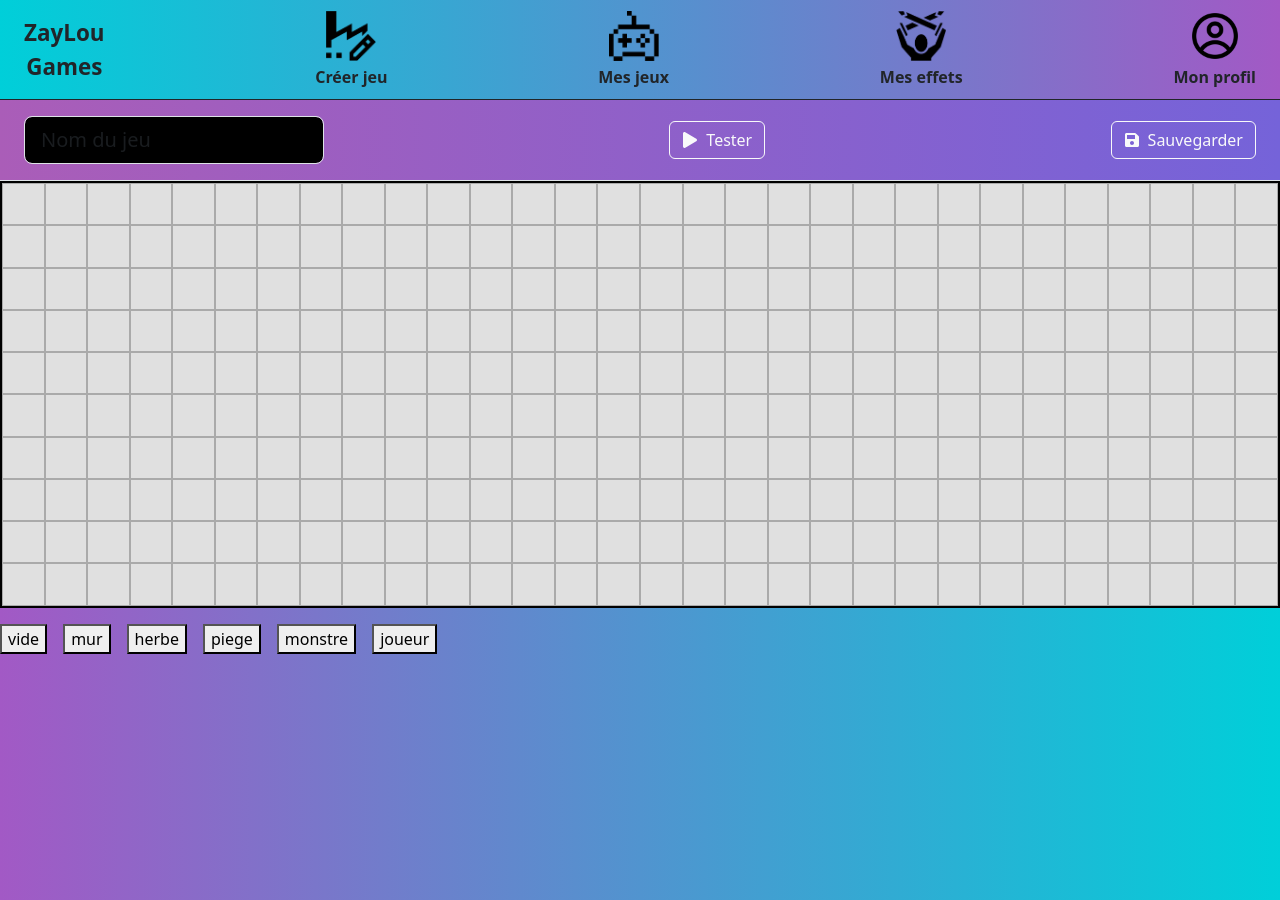
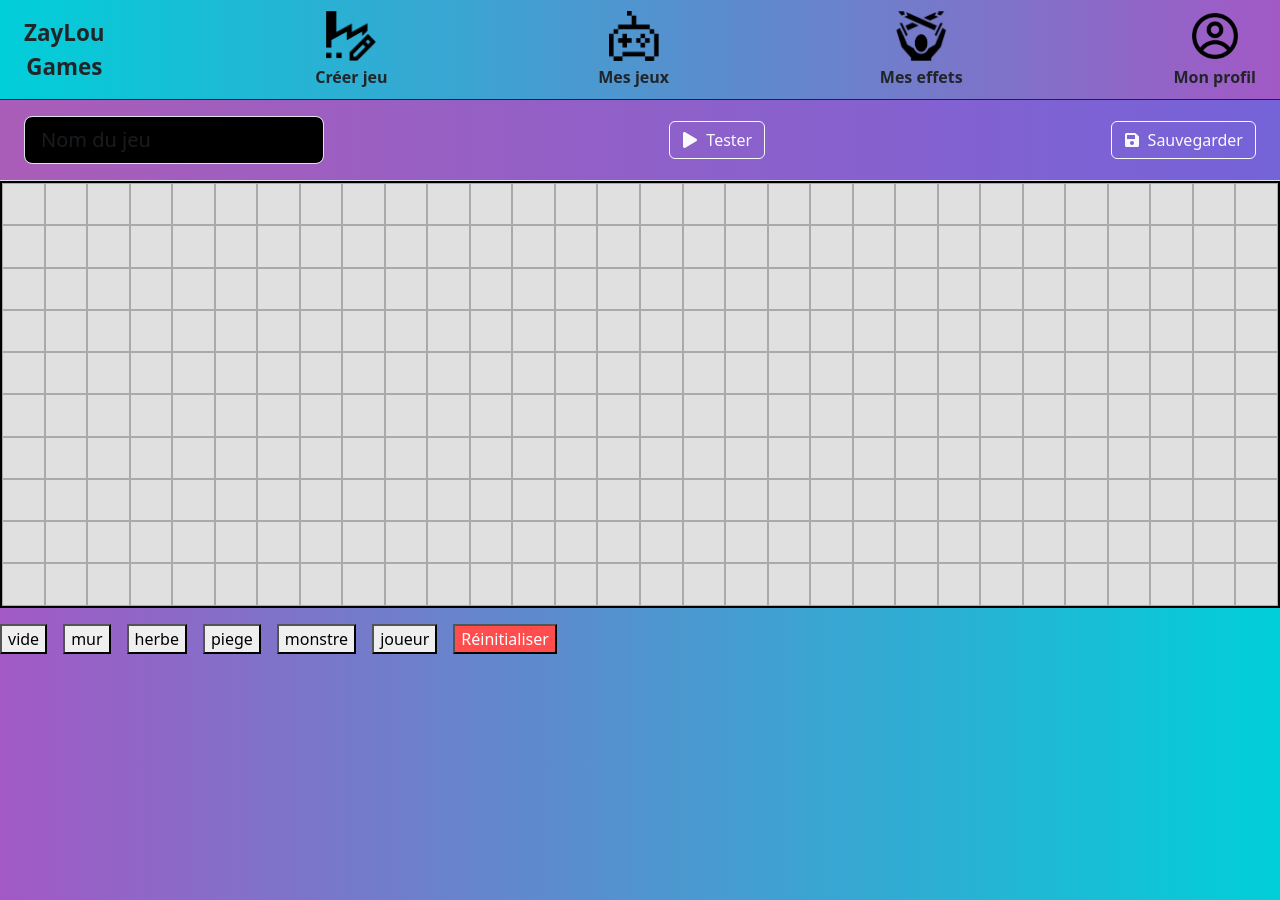
Before and after one commit to Kizoung/ZayLouGames, a React (Vite) app in the folder ZayLou_implementation/: page / in a window 1280 px wide. Built offline with nearby package versions, Linux system fonts and the light colour scheme.

Commit message:
bouton reset

```diff
--- a/ZayLou_implementation/src/components/Grille.tsx
+++ b/ZayLou_implementation/src/components/Grille.tsx
@@ -58,6 +58,15 @@ export function Grille() {
     )
     clearSelection()
   }
+  // Vérifier si une case a été définie comme "joueur"
+  const hasPlayer = types.includes('joueur')
+
+  // Réinitialiser toute la grille
+  const resetGrille = () => {
+    setTypes(Array(totalCases).fill('vide'))
+    setSelected(Array(totalCases).fill(false))
+  }
+
 
   return (
     <>
@@ -102,10 +111,23 @@ export function Grille() {
 
       <div style={{ display: 'flex', gap: '1rem', marginTop: '1rem' }}>
         {(['vide', 'mur', 'herbe', 'piege', 'monstre', 'joueur'] as CaseType[]).map((t) => (
-          <button key={t} onClick={() => applyTypeToSelected(t)}>
+          <button
+            key = {t}
+            onClick = {() => applyTypeToSelected(t)}
+            disabled = {t === 'joueur' && hasPlayer}
+          >
             {t}
           </button>
         ))}
+        <button
+          onClick={resetGrille}
+          style = {{
+            backgroundColor: '#FF4D4D',
+            color: "#FFF"
+          }}
+        >
+          Réinitialiser
+        </button>
       </div>
     </>
   )
```
